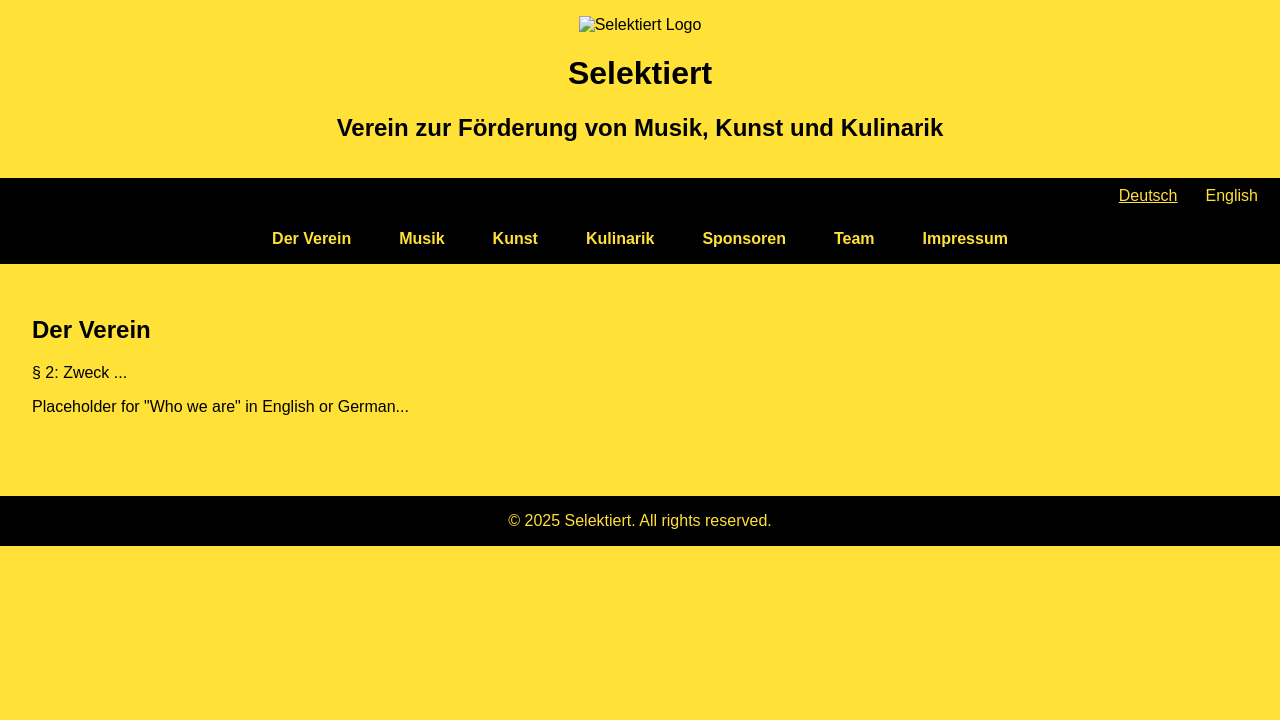
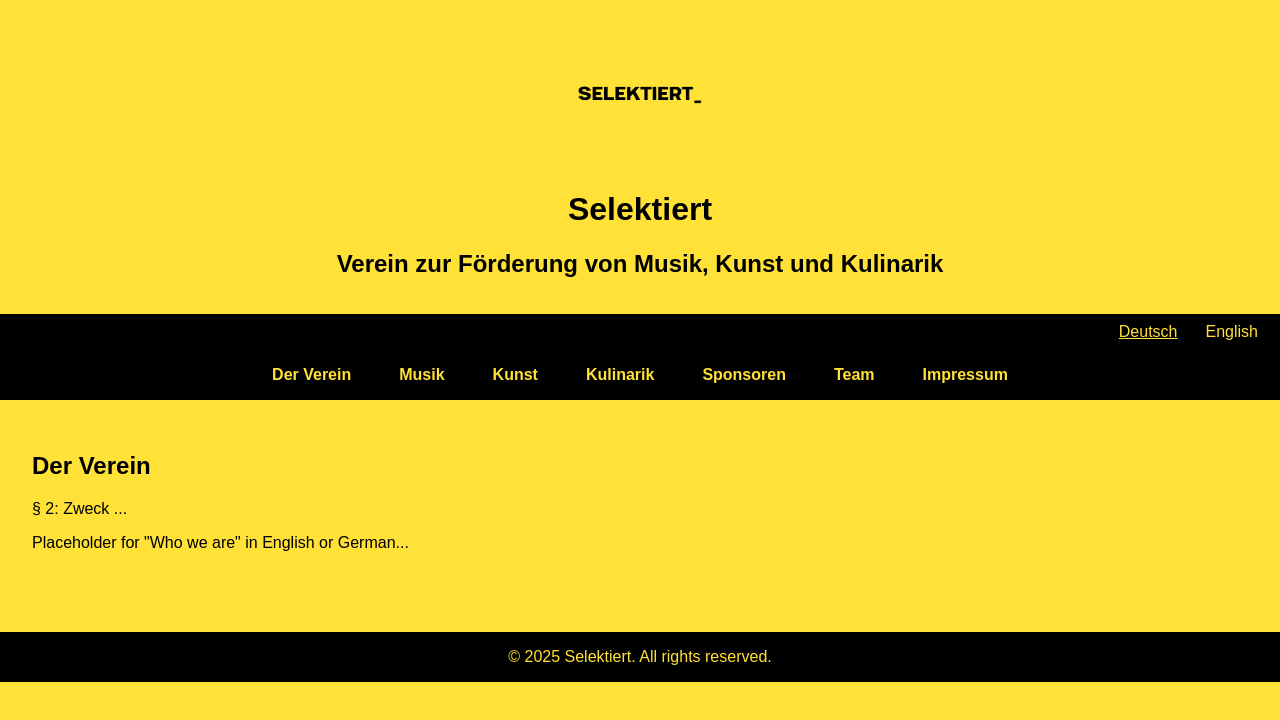
Before and after one commit to selektiert/website, a plain HTML site: page index.html in a window 1280 px wide. Drawn offline with Linux system fonts and the light colour scheme.

Commit message:
Update index.html

```diff
--- a/index.html
+++ b/index.html
@@ -72,7 +72,7 @@
 </head>
 <body>
     <header>
-        <img src="logo.png" alt="Selektiert Logo">
+        <img src="SELEKTIERT.png" alt="Selektiert Logo">
         <h1>Selektiert</h1>
         <h2>Verein zur Förderung von Musik, Kunst und Kulinarik</h2>
     </header>
```
